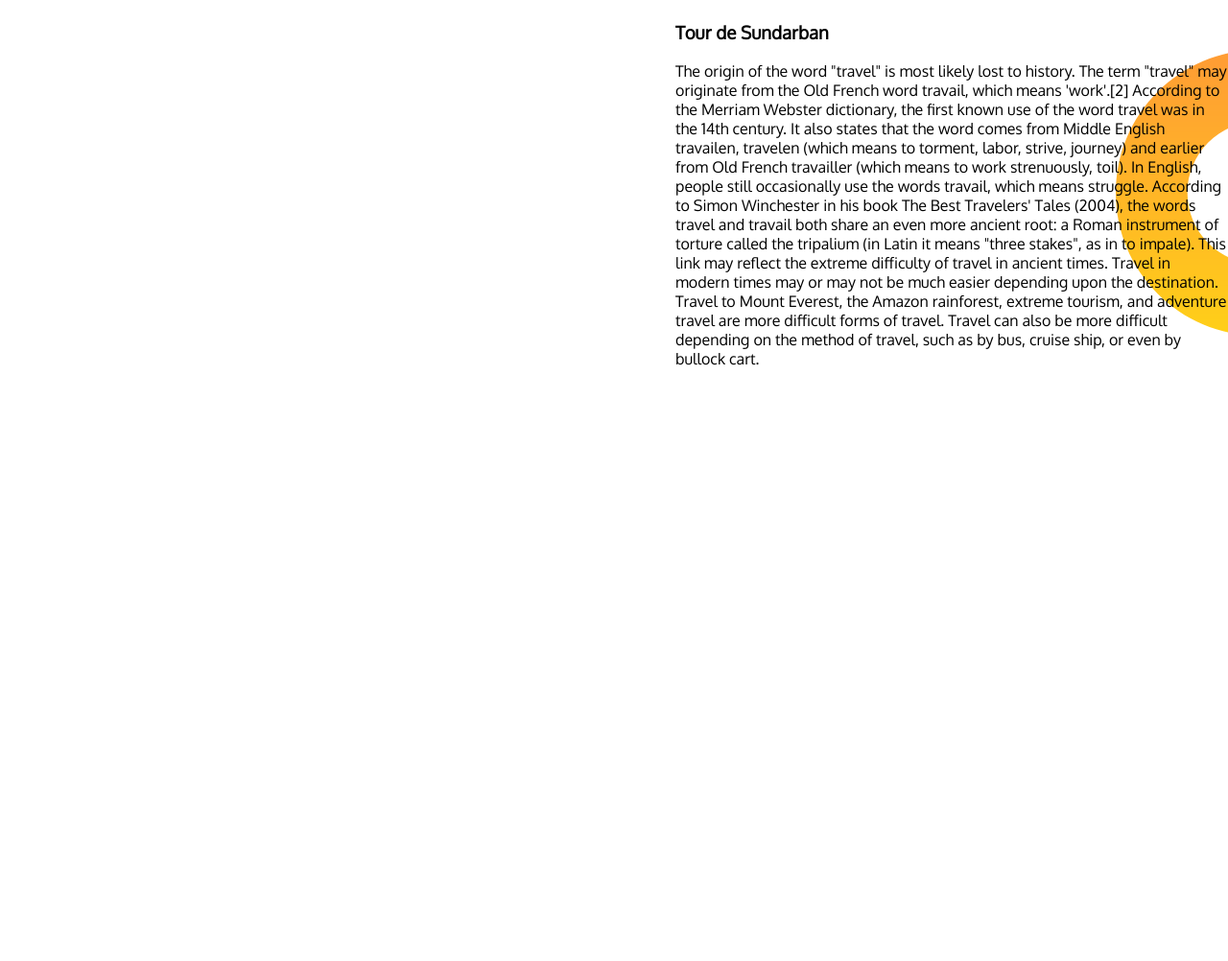
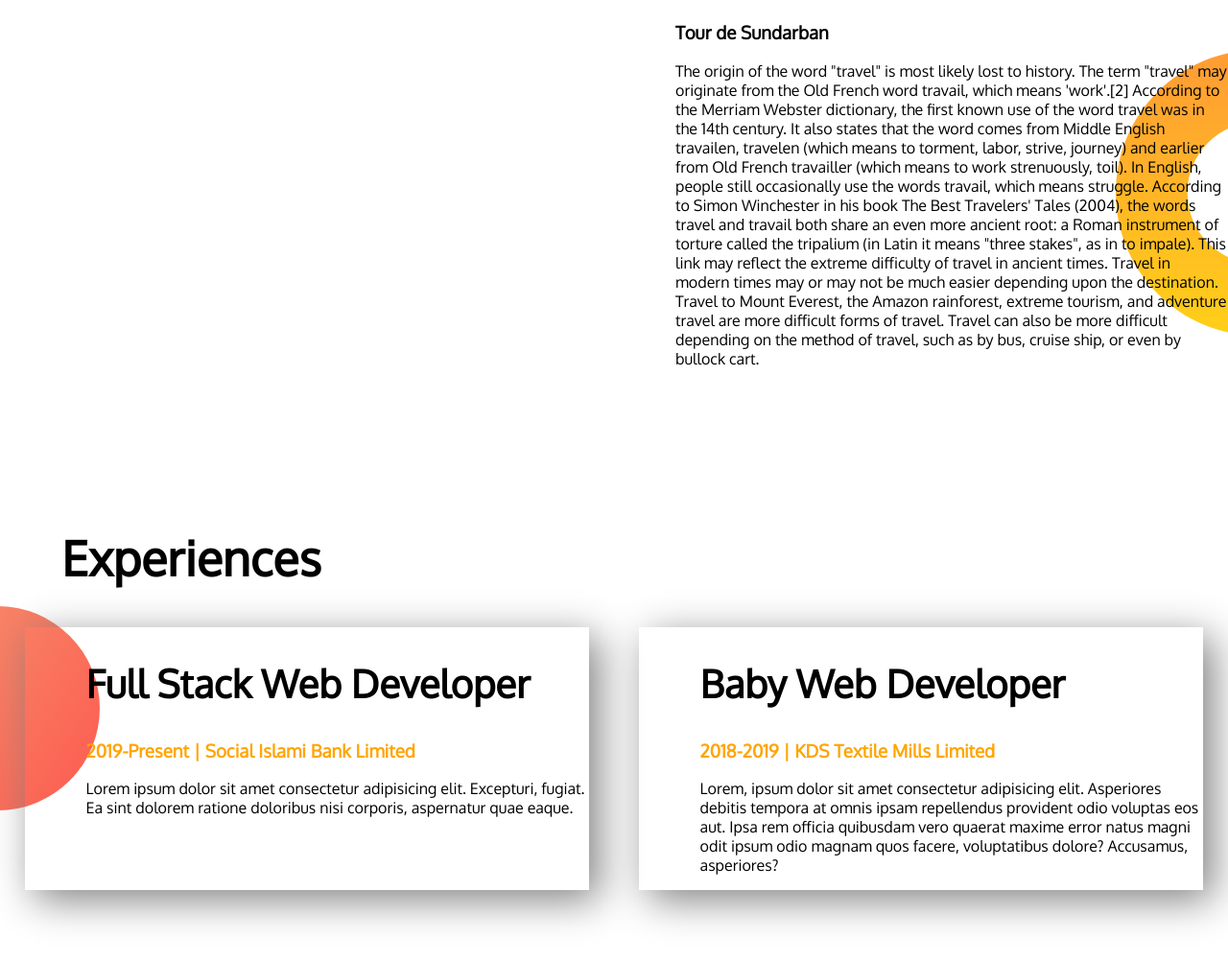
Before and after one commit to mirsidul/developer-portfolio, a plain HTML site: page index.html in a window 1280 px wide. Shown: the part 675-1677 px from the top of the page at 96% size. Before the commit the page ends 1225 px from the top, so only its background shows below. Drawn offline with Linux system fonts and the light colour scheme; a web font is replaced by a local one.

Commit message:
experience added

```diff
--- a/index.html
+++ b/index.html
@@ -14,7 +14,7 @@
     <link rel="stylesheet" href="style.css" />
   </head>
   <body>
-    <section class="top-banner">
+    <section class="top-banner flexible-container">
       <div class="half-width">
         <h1>Welcome To</h1>
         <h1><span class="header-span">My travelling</span> blog</h1>
@@ -41,7 +41,7 @@
         <img src="images/saint-martin-bangladesh.png" alt="" />
       </div>
     </section>
-    <section class="sunadarban">
+    <section class="sunadarban flexible-container">
       <div class="half-width">
         <img src="images/Deer_at_sundarban.png" alt="" />
       </div>
@@ -69,5 +69,30 @@
         </p>
       </div>
     </section>
+    <section class="experience-area">
+      <h1 style="padding-left: 5%">Experiences</h1>
+      <div class="flexible-container">
+        <div class="experience-item">
+          <h2>Full Stack Web Developer</h2>
+          <h3 class="header-span">2019-Present | Social Islami Bank Limited</h3>
+          <p>
+            Lorem ipsum dolor sit amet consectetur adipisicing elit. Excepturi,
+            fugiat. Ea sint dolorem ratione doloribus nisi corporis, aspernatur
+            quae eaque.
+          </p>
+        </div>
+        <div class="experience-item">
+          <h2>Baby Web Developer</h2>
+          <h3 class="header-span">2018-2019 | KDS Textile Mills Limited</h3>
+          <p>
+            Lorem, ipsum dolor sit amet consectetur adipisicing elit. Asperiores
+            debitis tempora at omnis ipsam repellendus provident odio voluptas
+            eos aut. Ipsa rem officia quibusdam vero quaerat maxime error natus
+            magni odit ipsum odio magnam quos facere, voluptatibus dolore?
+            Accusamus, asperiores?
+          </p>
+        </div>
+      </div>
+    </section>
   </body>
 </html>
--- a/style.css
+++ b/style.css
@@ -5,10 +5,13 @@ body {
 h1 {
   font-size: 50px;
 }
+h2 {
+  font-size: 40px;
+}
 .header-span {
   color: orange;
 }
-section {
+.flexible-container {
   display: flex;
   margin-bottom: 150px;
 }
@@ -36,3 +39,15 @@ section {
   background-repeat: no-repeat;
   background-position: right;
 }
+.experience-item {
+  width: 50%;
+  margin-left: 2%;
+  margin-right: 2%;
+  padding-left: 5%;
+  box-shadow: 10px 10px 40px gray;
+}
+.experience-area {
+  background-image: url(images/exp-bg.png);
+  background-repeat: no-repeat;
+  background-position: left;
+}
```
